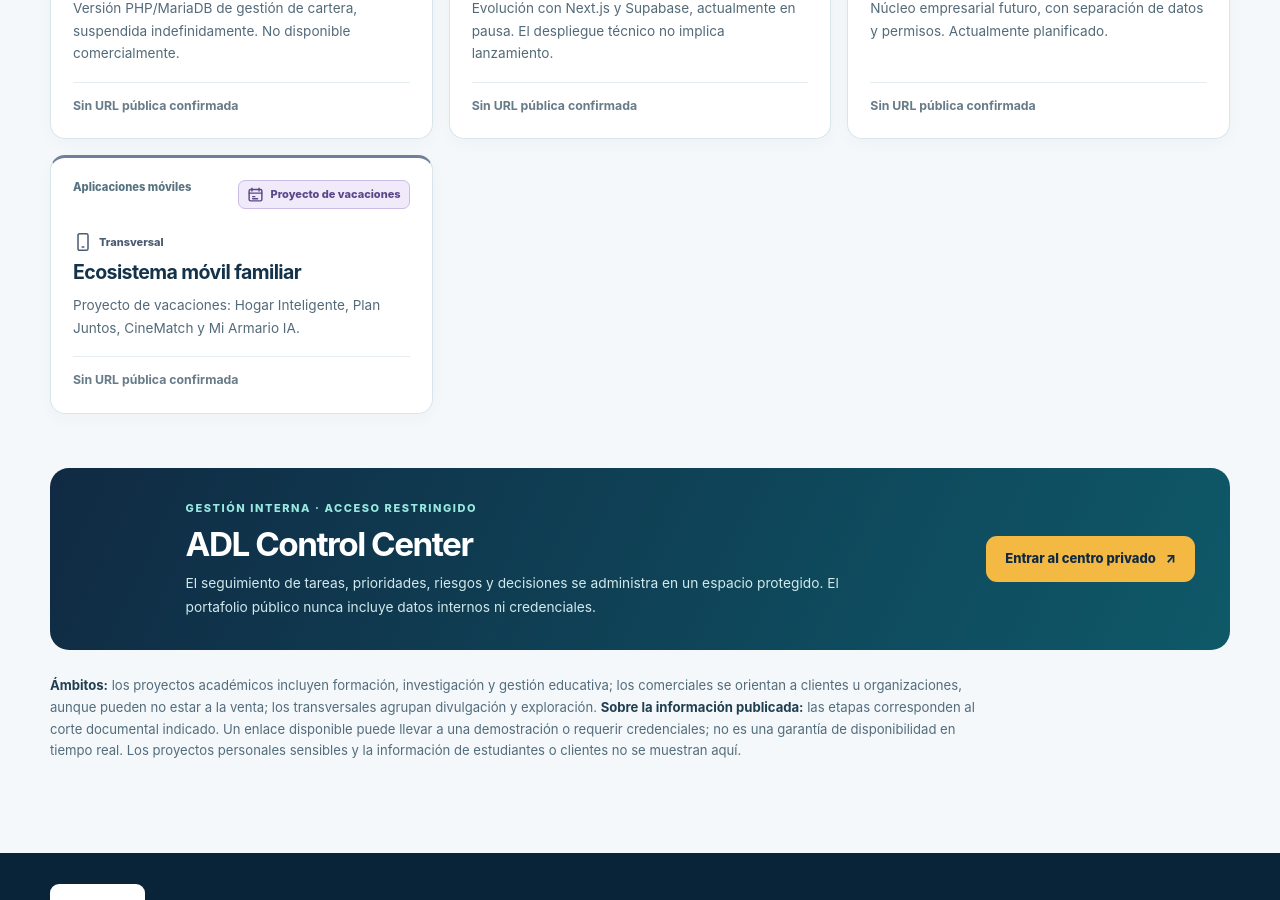
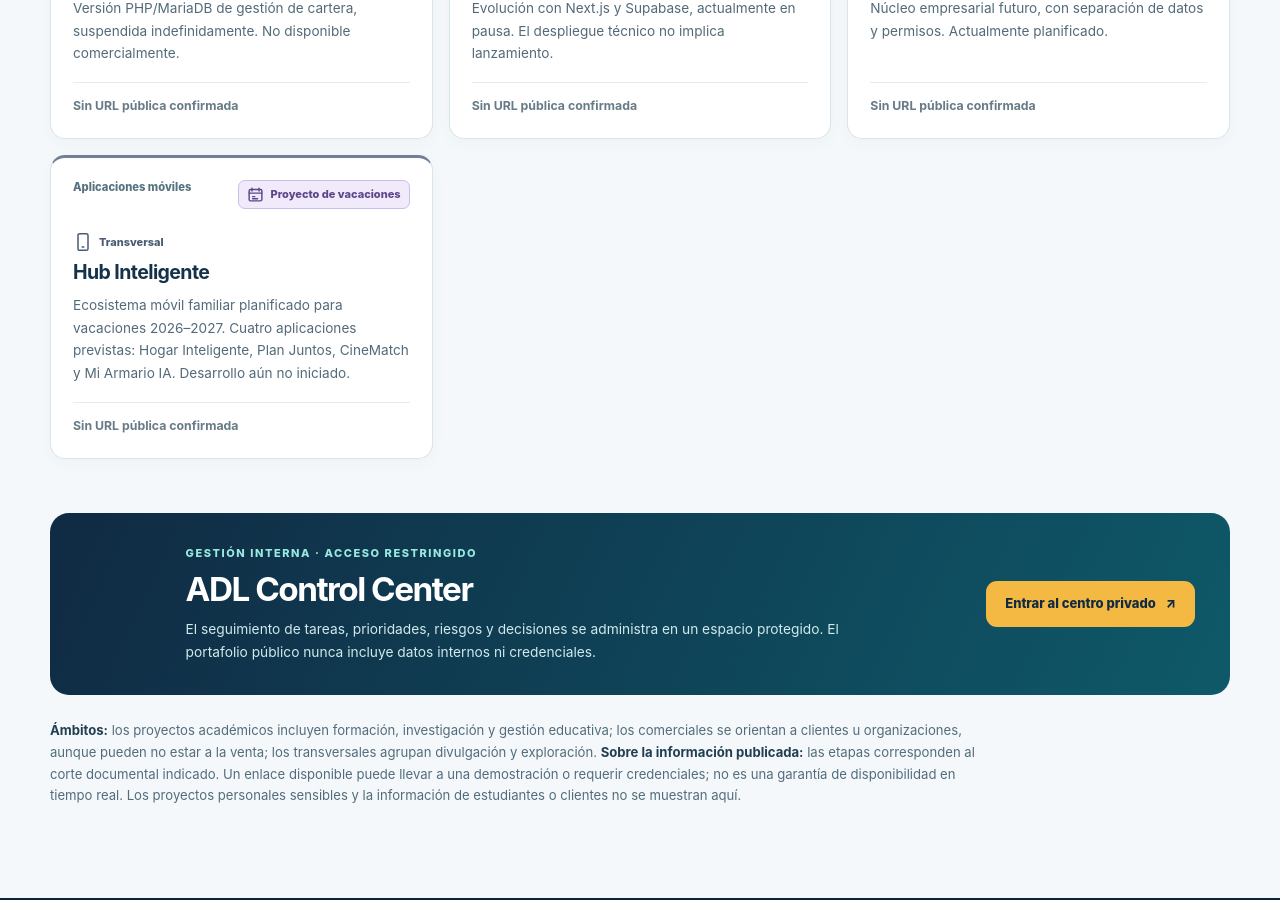
Before and after one commit to ljarias/ljarias.github.io, a Jekyll site: the page portafolio/index.html, which Jekyll copies as it is, in a window 1280 px wide and 900 px high, scrolled down 3900 px. Built offline with Jekyll 4.4.1, drawn with Linux system fonts in a browser that asks for light colours.

Commit message:
docs(portafolio): actualizar Hub Inteligente

```diff
--- a/portafolio/index.html
+++ b/portafolio/index.html
@@ -56,7 +56,7 @@
 <section class="catalog-section" data-section="pausados" aria-labelledby="pausados-title"><div class="section-top"><div class="section-top-left"><p class="section-kicker">DECISIONES VIGENTES · 4</p><h2 id="pausados-title">En pausa y planificación</h2></div><p>Proyectos que conservamos en el portafolio sin dar a entender que están en desarrollo activo.</p></div><div class="catalog-grid"><article class="catalog-card" data-state="pausados" data-scope="empresarial" data-lifecycle="pausa"><div class="card-head"><span class="category">Gestión de cartera</span><span class="status paused lifecycle-pausa" aria-label="En pausa o suspendido. Estado documentado: Suspendido"><svg class="adl-stage-icon" aria-hidden="true" focusable="false"><use href="../arias-data-lab/ui-icons.svg#stage-pause"></use></svg><span>Suspendido</span></span></div><div class="adl-card-topic"><svg class="adl-ui-icon" aria-hidden="true"><use href="../arias-data-lab/ui-icons.svg#wallet"></use></svg>Comercial</div><h3>Carteriva PHP</h3><p>Versión PHP/MariaDB de gestión de cartera, suspendida indefinidamente. No disponible comercialmente.</p><div class="card-foot"><span class="no-link">Sin URL pública confirmada</span></div></article>
 <article class="catalog-card" data-state="pausados" data-scope="empresarial" data-lifecycle="pausa"><div class="card-head"><span class="category">Gestión de cartera</span><span class="status paused lifecycle-pausa" aria-label="En pausa o suspendido. Estado documentado: En pausa"><svg class="adl-stage-icon" aria-hidden="true" focusable="false"><use href="../arias-data-lab/ui-icons.svg#stage-pause"></use></svg><span>En pausa</span></span></div><div class="adl-card-topic"><svg class="adl-ui-icon" aria-hidden="true"><use href="../arias-data-lab/ui-icons.svg#wallet"></use></svg>Comercial</div><h3>Carteriva Nova</h3><p>Evolución con Next.js y Supabase, actualmente en pausa. El despliegue técnico no implica lanzamiento.</p><div class="card-foot"><span class="no-link">Sin URL pública confirmada</span></div></article>
 <article class="catalog-card" data-state="pausados" data-scope="empresarial" data-lifecycle="planificado"><div class="card-head"><span class="category">Arquitectura empresarial</span><span class="status paused lifecycle-planificado" aria-label="Planificado, sin iniciar. Estado documentado: Planificado"><svg class="adl-stage-icon" aria-hidden="true" focusable="false"><use href="../arias-data-lab/ui-icons.svg#stage-plan"></use></svg><span>Planificado</span></span></div><div class="adl-card-topic"><svg class="adl-ui-icon" aria-hidden="true"><use href="../arias-data-lab/ui-icons.svg#building-2"></use></svg>Comercial</div><h3>ADL Business Core</h3><p>Núcleo empresarial futuro, con separación de datos y permisos. Actualmente planificado.</p><div class="card-foot"><span class="no-link">Sin URL pública confirmada</span></div></article>
-<article class="catalog-card" data-state="pausados" data-scope="conocimiento" data-lifecycle="planificado"><div class="card-head"><span class="category">Aplicaciones móviles</span><span class="status paused lifecycle-planificado" aria-label="Planificado, sin iniciar. Estado documentado: Proyecto de vacaciones"><svg class="adl-stage-icon" aria-hidden="true" focusable="false"><use href="../arias-data-lab/ui-icons.svg#stage-plan"></use></svg><span>Proyecto de vacaciones</span></span></div><div class="adl-card-topic"><svg class="adl-ui-icon" aria-hidden="true"><use href="../arias-data-lab/ui-icons.svg#smartphone"></use></svg>Transversal</div><h3>Ecosistema móvil familiar</h3><p>Proyecto de vacaciones: Hogar Inteligente, Plan Juntos, CineMatch y Mi Armario IA.</p><div class="card-foot"><span class="no-link">Sin URL pública confirmada</span></div></article></div></section></div>
+<article class="catalog-card" data-state="pausados" data-scope="conocimiento" data-lifecycle="planificado"><div class="card-head"><span class="category">Aplicaciones móviles</span><span class="status paused lifecycle-planificado" aria-label="Planificado, sin iniciar. Estado documentado: Proyecto de vacaciones"><svg class="adl-stage-icon" aria-hidden="true" focusable="false"><use href="../arias-data-lab/ui-icons.svg#stage-plan"></use></svg><span>Proyecto de vacaciones</span></span></div><div class="adl-card-topic"><svg class="adl-ui-icon" aria-hidden="true"><use href="../arias-data-lab/ui-icons.svg#smartphone"></use></svg>Transversal</div><h3>Hub Inteligente</h3><p>Ecosistema móvil familiar planificado para vacaciones 2026–2027. Cuatro aplicaciones previstas: Hogar Inteligente, Plan Juntos, CineMatch y Mi Armario IA. Desarrollo aún no iniciado.</p><div class="card-foot"><span class="no-link">Sin URL pública confirmada</span></div></article></div></section></div>
 <div class="no-results" id="portfolio-empty" hidden><h3>No encontramos proyectos con esos filtros.</h3><p>Prueba con otra palabra o utiliza «Limpiar filtros».</p></div>
 <section class="private-access" id="gestion-privada" aria-labelledby="private-title"><span id="gestión-privada" class="legacy-anchor" aria-hidden="true"></span><div class="access-copy"><p class="access-label">GESTIÓN INTERNA · ACCESO RESTRINGIDO</p><h2 id="private-title">ADL Control Center</h2><p>El seguimiento de tareas, prioridades, riesgos y decisiones se administra en un espacio protegido. El portafolio público nunca incluye datos internos ni credenciales.</p></div><a class="button button-primary" href="https://adl-control-center.vercel.app/" target="_blank" rel="noopener noreferrer">Entrar al centro privado <span aria-hidden="true">↗</span></a></section>
 <p class="public-note"><strong>Ámbitos:</strong> los proyectos académicos incluyen formación, investigación y gestión educativa; los comerciales se orientan a clientes u organizaciones, aunque pueden no estar a la venta; los transversales agrupan divulgación y exploración. <strong>Sobre la información publicada:</strong> las etapas corresponden al corte documental indicado. Un enlace disponible puede llevar a una demostración o requerir credenciales; no es una garantía de disponibilidad en tiempo real. Los proyectos personales sensibles y la información de estudiantes o clientes no se muestran aquí.</p>
```
